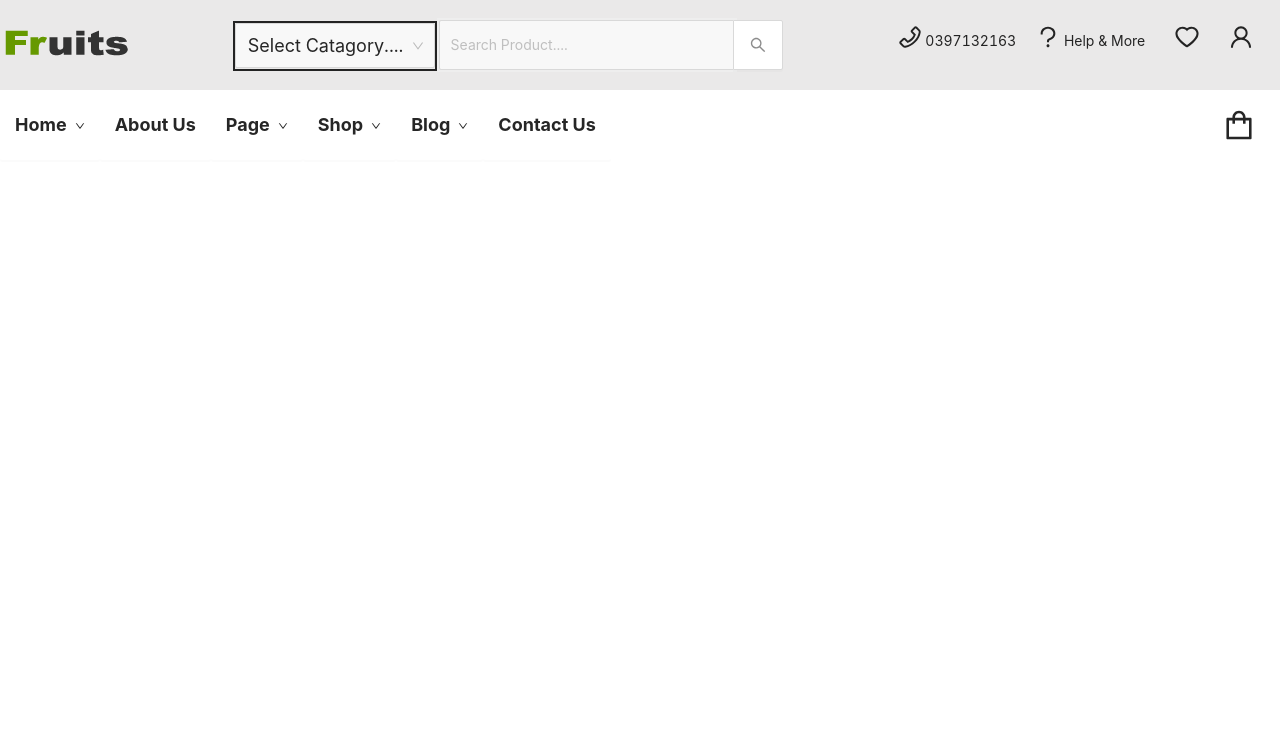
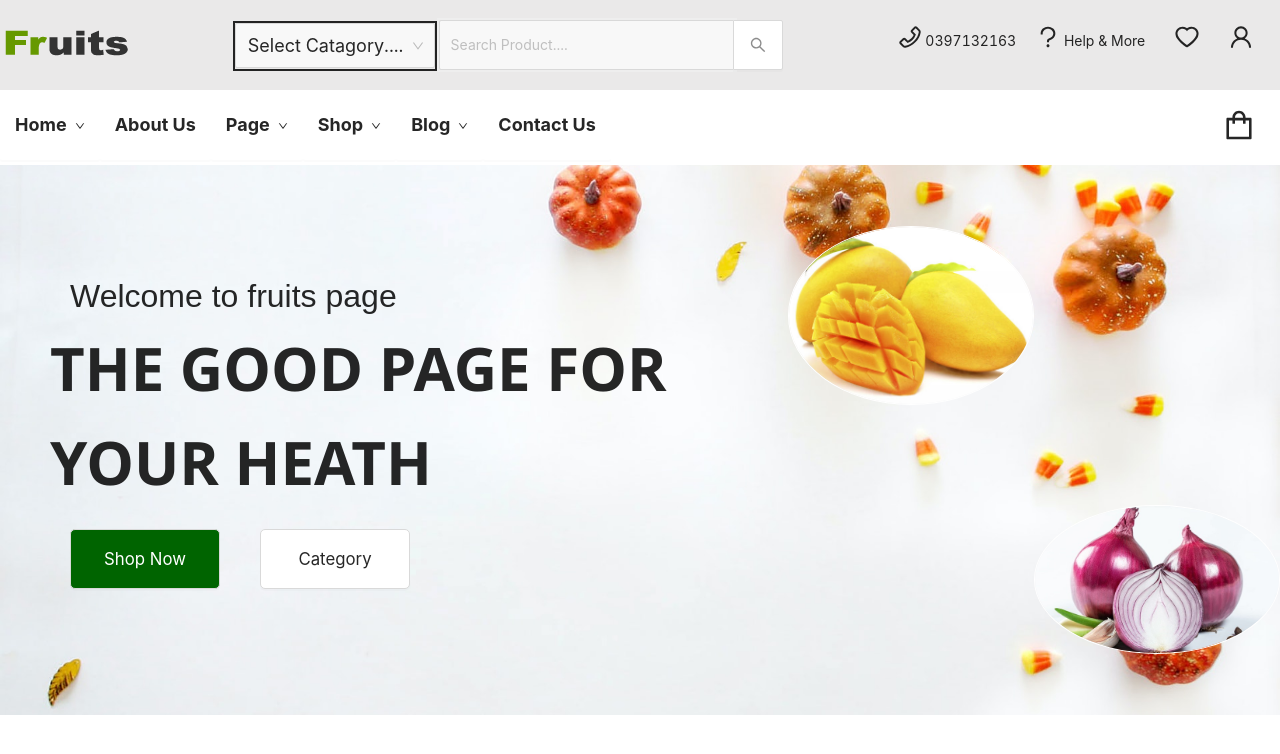
Before and after one commit to viet-2304/Fruits-Market, a React (Create React App) app: page / in a window 1280 px wide. Shown: the top 754 px of the page. Built offline with nearby package versions, Linux system fonts and the light colour scheme.

Commit message:
Change header and design top of page body

```diff
--- a/src/App.css
+++ b/src/App.css
@@ -1,38 +1,4 @@
-.App {
-  text-align: center;
+
+.body{
+  margin-top: 75px;
 }
-
-.App-logo {
-  height: 40vmin;
-  pointer-events: none;
-}
-
-@media (prefers-reduced-motion: no-preference) {
-  .App-logo {
-    animation: App-logo-spin infinite 20s linear;
-  }
-}
-
-.App-header {
-  background-color: #282c34;
-  min-height: 100vh;
-  display: flex;
-  flex-direction: column;
-  align-items: center;
-  justify-content: center;
-  font-size: calc(10px + 2vmin);
-  color: white;
-}
-
-.App-link {
-  color: #61dafb;
-}
-
-@keyframes App-logo-spin {
-  from {
-    transform: rotate(0deg);
-  }
-  to {
-    transform: rotate(360deg);
-  }
-}
--- a/src/App.js
+++ b/src/App.js
@@ -1,14 +1,20 @@
-import logo from './logo.svg';
 import './App.css';
 import Header from './Component/Header/Header';
+import Body from './Component/Body/Body'
+
 function App() {
   return (
+    <div>
+      <div className="header">
+        <Header/>
+      </div>
+      <div className="body">
+        <Body/>
+      </div>
 
-      <Header/>
+    </div>
 
-
-
-  );
+  )
 }
 
 export default App;
```
